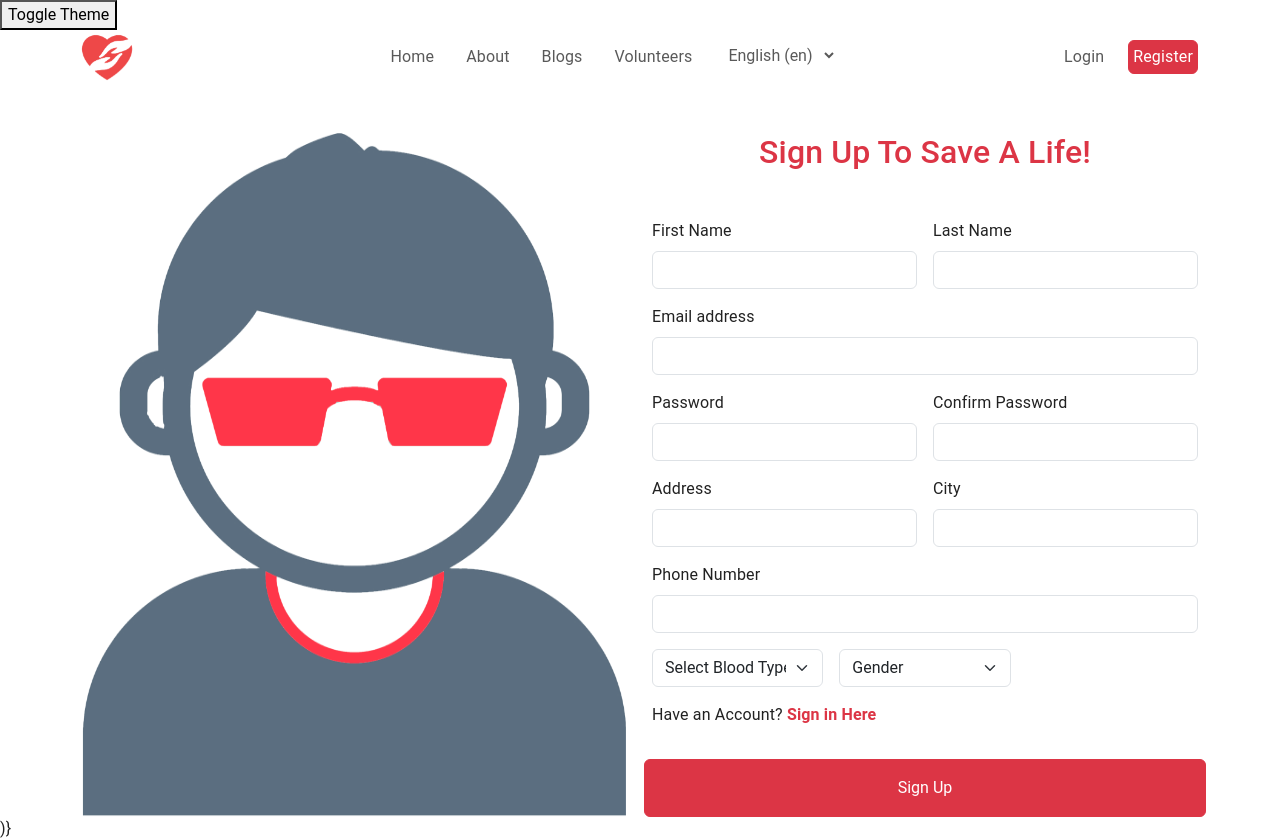
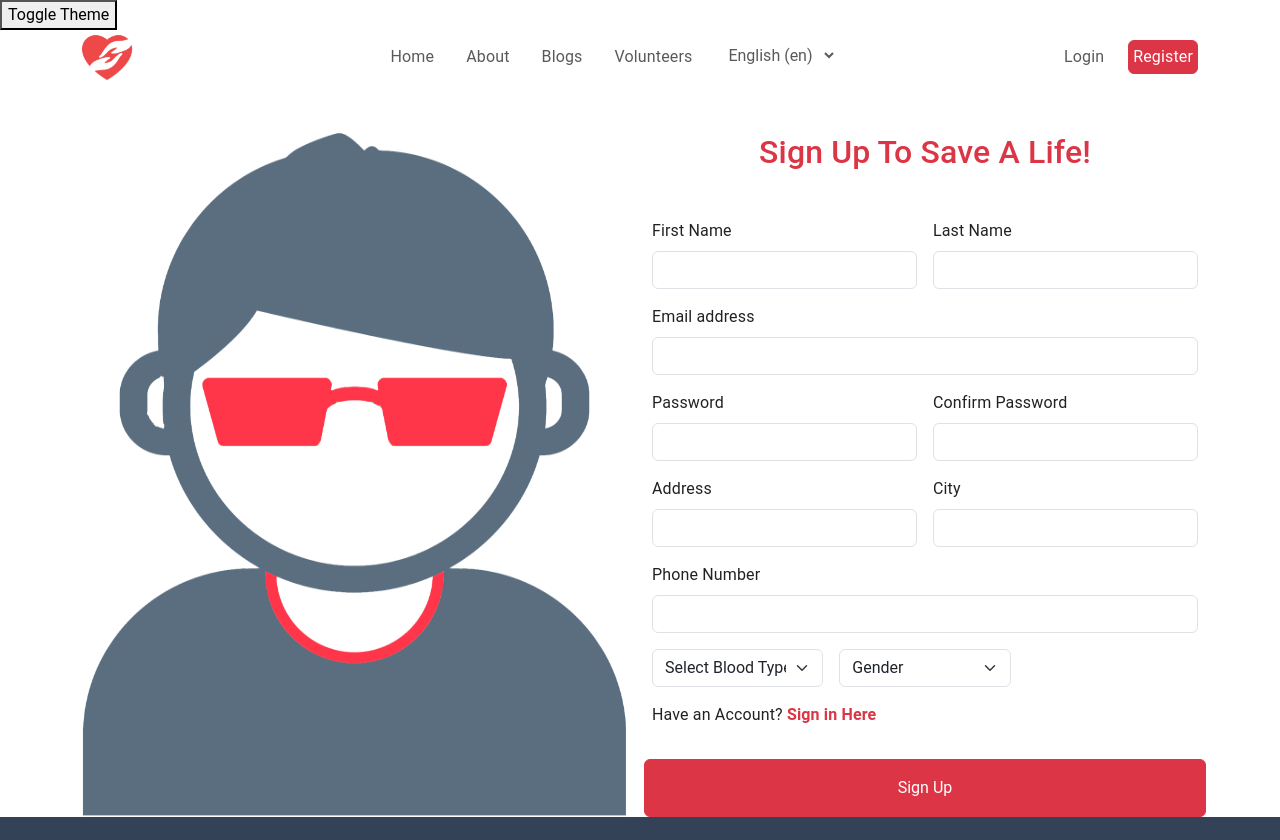
Before and after one commit to HadeerHassan28/Blood-Donation-App, a React (Create React App) app: page /Signup-user in a window 1280 px wide. Shown: the top 840 px of the page. Built offline with nearby package versions, Linux system fonts and the light colour scheme; the HTML template or start-up script is replaced by a standard one.

Commit message:
image updated

```diff
--- a/src/Components/SignUp/User/User.jsx
+++ b/src/Components/SignUp/User/User.jsx
@@ -510,8 +510,8 @@ const User = () => {
           <span className="text-center fw-bold d-block">
             This Account Exist
           </span>
-        </div> */}
-      )}
+        </div> }
+      )*/}
     </div>
   );
 };
```
